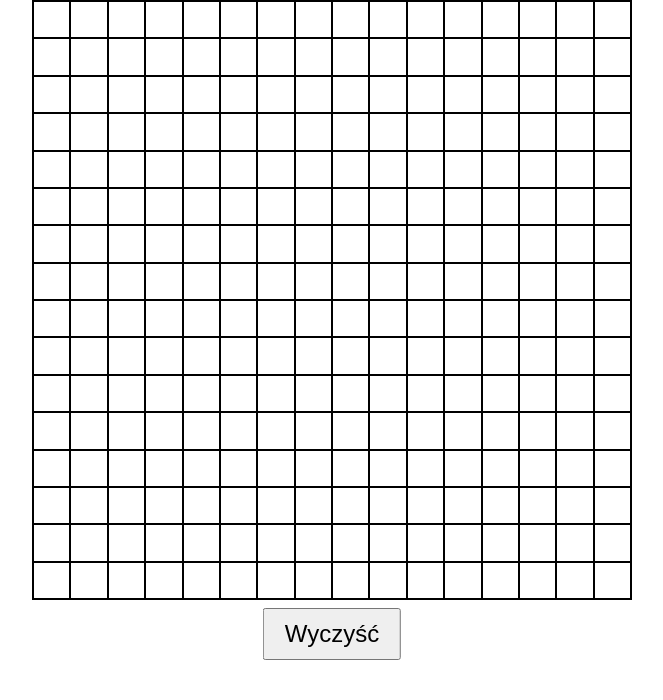
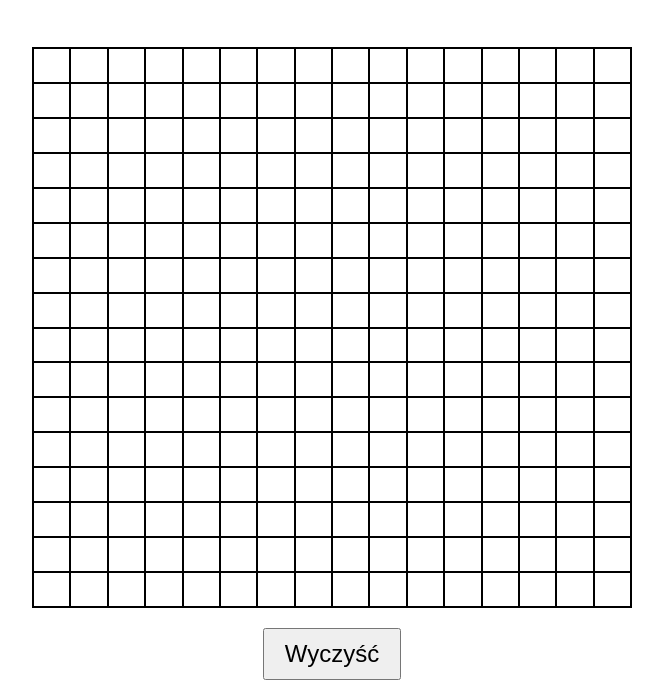
Before and after one commit to kingam280/gra.rysuj, a plain HTML site: page index.html in a window 1280 px wide. Shown: the part 100-800 px from the top of the page, without its empty margins (308-971 px from the left). Drawn offline with Linux system fonts and the light colour scheme.

Commit message:
Add files via upload

```diff
--- a/index.html
+++ b/index.html
@@ -12,7 +12,7 @@
 
 <body>
 	<h1>Gra RYSUJ</h1>
-	<button>Wyczyść</button>
+
 	<div class="wrapper">
 		<div></div>
 		<div></div>
@@ -272,6 +272,7 @@
 		<div></div>
 
 	</div>
+	<button>Wyczyść</button>
 	<script src="script.js">
 
 	</script>
--- a/styles.css
+++ b/styles.css
@@ -7,6 +7,9 @@
 
 body {
     height: 100vh;
+    display: flex;
+    flex-direction: column;
+    align-items: center;
 
 
 }
@@ -15,16 +18,12 @@ h1 {
     text-align: center;
     padding: 50px 0;
     font-size: 40px;
-    ;
 }
 
 .wrapper {
-    width: 600px;
-    height: 600px;
-    position: absolute;
-    top: 50%;
-    left: 50%;
-    transform: translate(-50%, -50%);
+
+    width: 300px;
+    height: 300px;
     border: .1px solid black;
     display: flex;
     flex-wrap: wrap;
@@ -41,23 +40,23 @@ h1 {
 }
 
 button {
-    position: absolute;
-    bottom: 5%;
-    left: 50%;
-    transform: translatex(-50%);
     font-size: 24px;
     padding: 10px 20px;
+    margin: 20px;
 }
 
-@media (max-height: 300px) {
+
+
+@media (min-width: 400px) {
     .wrapper {
-        width: 280px;
-        height: 280px;
+        width: 400px;
+        height: 400px;
     }
 }
 
-@media (max-height: 600px) {
+@media (min-width: 600px) {
     .wrapper {
-        width: 300px;
-        height: 300px;
+        width: 600px;
+        height: 600px;
     }
+}
```
